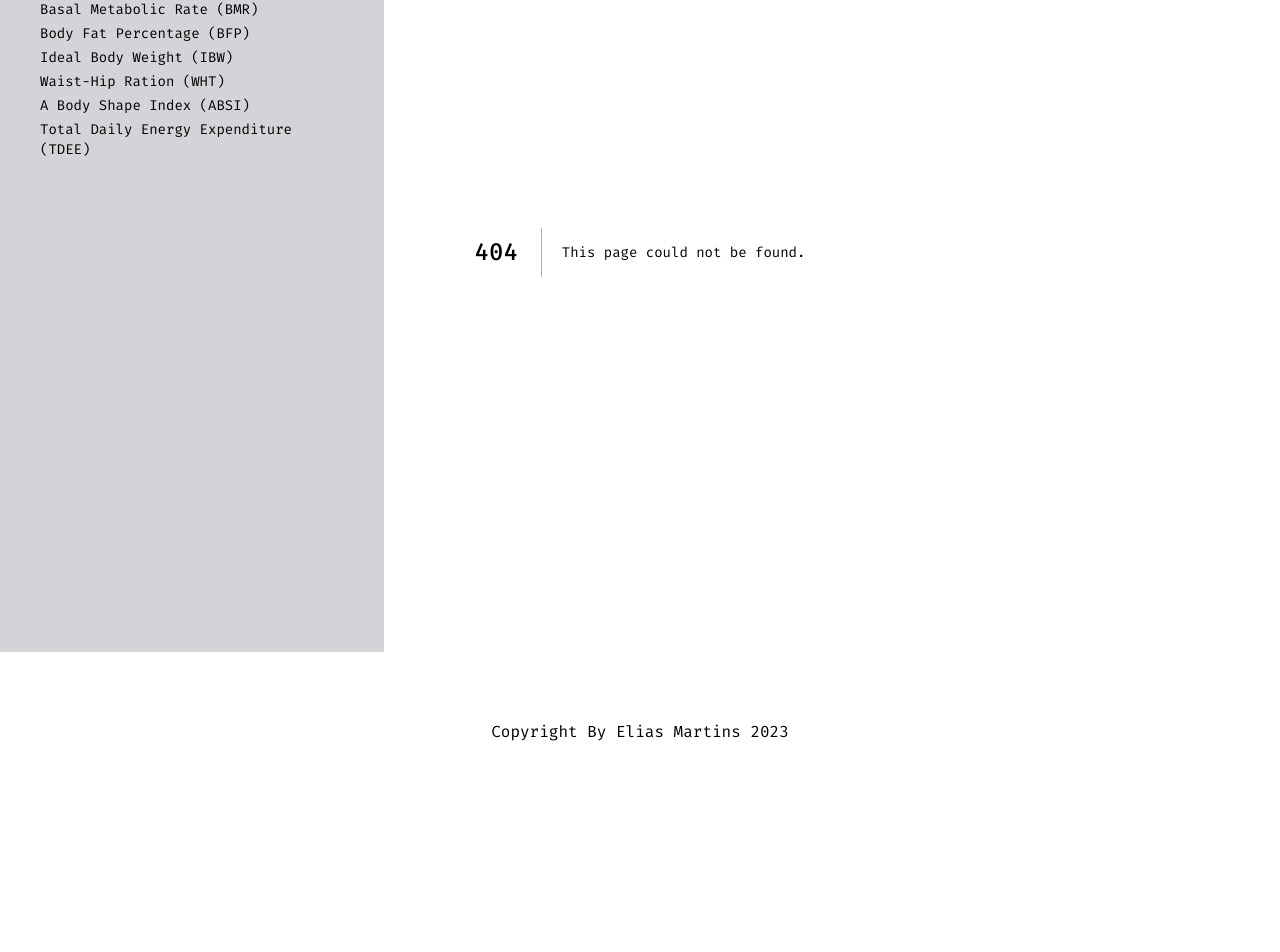
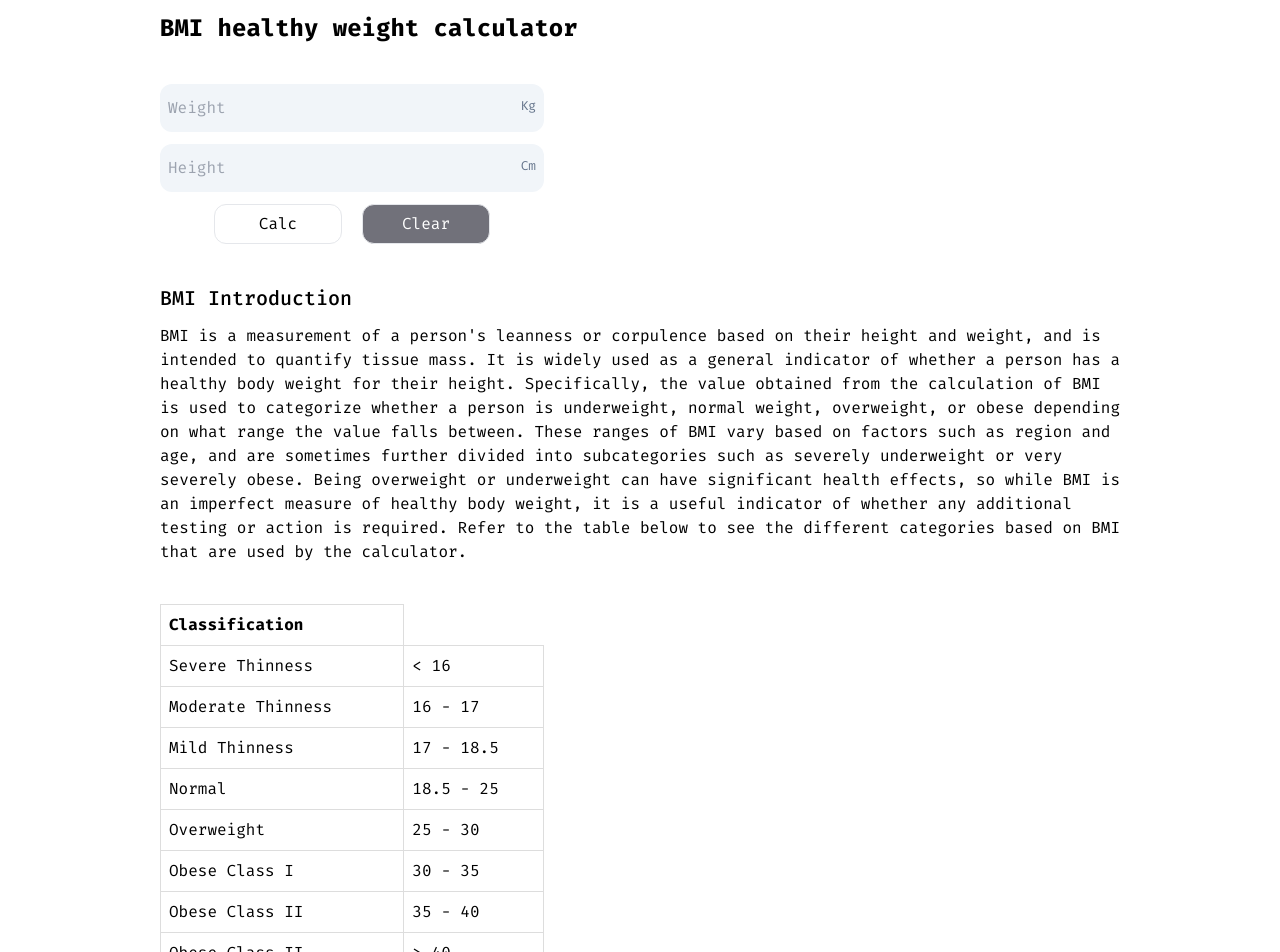
Before and after one commit to EliasMartinzs/web-app-exercise, a Next.js app: page /BMI in a window 1280 px wide. Before the commit this address had no page. Shown: the part 148-1100 px from the top of the page. Before the commit the page ends 960 px from the top, so only its background shows below. Built offline with nearby package versions, Linux system fonts and the light colour scheme.

Commit message:
bmi implanted

```diff
--- /dev/null
+++ b/app/BMI/page.jsx
@@ -0,0 +1,154 @@
+'use client';
+
+import { optionsCalculator } from '@/utils';
+import { useState } from 'react';
+
+export default function BMI() {
+  const [bmi, setBmi] = useState('');
+  const [weight, setWeight] = useState('');
+  const [height, setHeight] = useState('');
+
+  const { info } = bmi;
+
+  const clearFields = e => {
+    e.preventDefault();
+    setHeight('');
+    setWeight('');
+    setBmi('');
+  };
+
+  const calcBMI = e => {
+    e.preventDefault();
+
+    fetchData(weight, height);
+  };
+
+  const fetchData = async (weight, height) => {
+    const response = await fetch(
+      `https://mega-fitness-calculator1.p.rapidapi.com/bmi?weight=${weight}&height=${height}`,
+      optionsCalculator
+    );
+
+    const data = await response.json();
+
+    setBmi(data);
+  };
+  console.log(bmi);
+
+  return (
+    <div className="pt-40 padding-web w-full overflow-hidden">
+      <h3 className="text-2xl font-black">BMI healthy weight calculator</h3>
+      <div className="flex flex-col lg:grid grid-cols-2">
+        <form className="w-96 py-10 flex flex-col gap-y-3">
+          <div className="relative">
+            <input
+              type="number"
+              placeholder="Weight"
+              className="w-80 lg:w-full py-3 px-2 bg-slate-100 rounded-xl outline-none"
+              name="weight"
+              value={weight}
+              onChange={e => setWeight(e.target.value)}
+            />
+            <small className="text-slate-500 absolute top-3 right-2">Kg</small>
+          </div>
+          <div className="relative">
+            <input
+              type="text"
+              placeholder="Height"
+              className="w-80 lg:w-full py-3 px-2 bg-slate-100 rounded-xl outline-none"
+              name="height"
+              value={height}
+              onChange={e => setHeight(e.target.value)}
+            />
+            <small className="text-slate-500 absolute top-3 right-2">Cm</small>
+          </div>
+          <div className="flex-center gap-x-5">
+            <button
+              type="submit"
+              onClick={calcBMI}
+              className="w-32 h-10 flex-center border hover:bg-zinc-500 hover:text-white transition-colors rounded-xl"
+            >
+              Calc
+            </button>
+            <button
+              type="submit"
+              onClick={clearFields}
+              className="w-32 h-10 flex-center border bg-zinc-500 hover:bg-white hover:text-black text-white transition-colors rounded-xl"
+            >
+              Clear
+            </button>
+          </div>
+        </form>
+        <div className="flex flex-col gap-y-2">
+          <>{info?.bmi ? <p>Your BMI: {info?.bmi}</p> : null}</>
+          <>{info?.health ? <p>Your Health: {info?.health}</p> : null}</>
+          <>
+            {info?.healthy_bmi_range ? (
+              <p>Healthy BMI Range: {info?.healthy_bmi_range}</p>
+            ) : null}
+          </>
+        </div>
+      </div>
+      <div className="flex-start flex-col gap-y-3">
+        <h3 className="text-xl font-medium">BMI Introduction</h3>
+        <p>
+          BMI is a measurement of a person's leanness or corpulence based on
+          their height and weight, and is intended to quantify tissue mass. It
+          is widely used as a general indicator of whether a person has a
+          healthy body weight for their height. Specifically, the value obtained
+          from the calculation of BMI is used to categorize whether a person is
+          underweight, normal weight, overweight, or obese depending on what
+          range the value falls between. These ranges of BMI vary based on
+          factors such as region and age, and are sometimes further divided into
+          subcategories such as severely underweight or very severely obese.
+          Being overweight or underweight can have significant health effects,
+          so while BMI is an imperfect measure of healthy body weight, it is a
+          useful indicator of whether any additional testing or action is
+          required. Refer to the table below to see the different categories
+          based on BMI that are used by the calculator.
+        </p>
+      </div>
+      <div>
+        <table className="mt-10 w-72 lg:w-96">
+          <tbody>
+            <tr>
+              <th>Classification</th>
+            </tr>
+            <tr>
+              <td>Severe Thinness</td>
+              <td>{`<`} 16 </td>
+            </tr>
+            <tr>
+              <td>Moderate Thinness</td>
+              <td> 16 - 17 </td>
+            </tr>
+            <tr>
+              <td>Mild Thinness</td>
+              <td> 17 - 18.5 </td>
+            </tr>
+            <tr>
+              <td>Normal</td>
+              <td>18.5 - 25 </td>
+            </tr>
+            <tr>
+              <td>Overweight</td>
+              <td>25 - 30</td>
+            </tr>
+            <tr>
+              <td>Obese Class I</td>
+              <td>30 - 35</td>
+            </tr>
+            <tr>
+              <td>Obese Class II</td>
+              <td>35 - 40</td>
+            </tr>
+            <tr>
+              <td>Obese Class II</td>
+              <td>{`>`} 40</td>
+            </tr>
+          </tbody>
+        </table>
+      </div>
+    </div>
+  );
+}
--- a/app/globals.css
+++ b/app/globals.css
@@ -32,5 +32,12 @@
 }
 
 .effects {
-  transition: all 0.7s ease-in;
+  transition: all 0.3s ease-in;
 }
+
+td,
+th {
+  border: 1px solid #dddddd;
+  text-align: left;
+  padding: 8px;
+}
--- a/app/main-page/page.jsx
+++ b/app/main-page/page.jsx
@@ -13,6 +13,7 @@ export default function Exercises() {
   const [data, setData] = useState(null);
   const [currentPage, setCurrentPage] = useState(1);
   const muscleUser = useSelector(selectMuscle);
+  console.log(muscleUser);
 
   const exercisesPerPage = 9;
 
--- a/components/CategoriesSelect.jsx
+++ b/components/CategoriesSelect.jsx
@@ -7,7 +7,7 @@ export default function CategoriesSelect({ target }) {
   const [selected, setSelected] = useState(target[0]);
 
   return (
-    <div className="w-48">
+    <div className="w-48 z-30">
       <Listbox value={selected} onChange={setSelected}>
         <div className="relative mt-1">
           <Listbox.Button className="relative w-full cursor-default rounded-lg bg-white py-2 pl-3 pr-10 text-left shadow-md focus:outline-none focus-visible:border-indigo-500 focus-visible:ring-2 focus-visible:ring-white focus-visible:ring-opacity-75 focus-visible:ring-offset-2 focus-visible:ring-offset-orange-300 sm:text-sm">
--- a/components/MuscleSelect.jsx
+++ b/components/MuscleSelect.jsx
@@ -10,7 +10,7 @@ export default function MuscleSelect({ target }) {
   const router = useRouter();
 
   return (
-    <div className="w-48">
+    <div className="w-48 z-30">
       <Listbox value={selected} onChange={setSelected}>
         <div className="relative mt-1">
           <Listbox.Button className="relative w-full cursor-default rounded-lg bg-white py-2 pl-3 pr-10 text-left shadow-md focus:outline-none focus-visible:border-indigo-500 focus-visible:ring-2 focus-visible:ring-white focus-visible:ring-opacity-75 focus-visible:ring-offset-2 focus-visible:ring-offset-orange-300 sm:text-sm">
--- a/components/Navbar.jsx
+++ b/components/Navbar.jsx
@@ -16,7 +16,7 @@ export default function Navbar() {
   const selectedUser = useSelector(selectCurrentUser);
   const selectedMuscle = useSelector(selectMuscle);
   const [colorChange, setColorchange] = useState(false);
-  const [isOpen, setIsOpen] = useState(true);
+  const [isOpen, setIsOpen] = useState(false);
   const router = useRouter();
 
   const name = localStorage.getItem('fullname');
--- a/components/Sidebar.jsx
+++ b/components/Sidebar.jsx
@@ -9,14 +9,18 @@ export default function Sidebar({ isOpen, setIsOpen }) {
       } `}
     >
       <div className="w-1/2 lg:w-96 h-screen bg-zinc-300 z-50 flex-start flex-col">
-        <div className="w-full flex-center py-5 font-medium text-lg">
-          <h4>Fitness Center</h4>
+        <div className="w-full flex-center py-5">
+          <h4 className="font-black text-xl">Fitness Center</h4>
         </div>
-        <div className="w-full px-2 lg:px-10 font-medium mt-5">
-          <h4>Tools</h4>
+        <div className="w-full px-2 lg:px-10 mt-5">
+          <h4 className="font-black">Tools</h4>
           <span className="text-sm font-extralight flex flex-col gap-y-1 mt-3">
             {tools?.map(tool => (
-              <Link key={tool.name} href={tool.link}>
+              <Link
+                key={tool.name}
+                href={tool.link}
+                className="text-base hover:underline underline-offset-4"
+              >
                 {tool.name}
               </Link>
             ))}
--- a/utils/index.js
+++ b/utils/index.js
@@ -1,17 +1,17 @@
-// export const options = {
-//   method: 'GET',
-//   headers: {
-//     'X-RapidAPI-Key': '82fa316542mshf6d8db6f23554a7p1cf804jsne1730c180fba',
-//     'X-RapidAPI-Host': 'musclewiki.p.rapidapi.com',
-//   },
-// };
+export const options = {
+  method: 'GET',
+  headers: {
+    'X-RapidAPI-Key': '82fa316542mshf6d8db6f23554a7p1cf804jsne1730c180fba',
+    'X-RapidAPI-Host': 'musclewiki.p.rapidapi.com',
+  },
+};
 
-export const options = {
-	method: 'GET',
-	headers: {
-		'X-RapidAPI-Key': '2136fcec17msh4741451f13987b6p10a676jsn59268c188b8d',
-		'X-RapidAPI-Host': 'musclewiki.p.rapidapi.com'
-	}
+export const optionsCalculator = {
+  method: 'GET',
+  headers: {
+    'X-RapidAPI-Key': '488fbc12c0msh86d32a72473524dp117130jsnd5dc39ebcc7f',
+    'X-RapidAPI-Host': 'mega-fitness-calculator1.p.rapidapi.com',
+  },
 };
 
 export const fetchByTagName = async muscle => {
```
